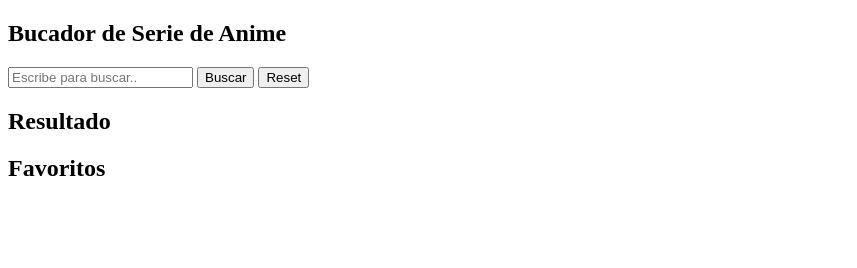
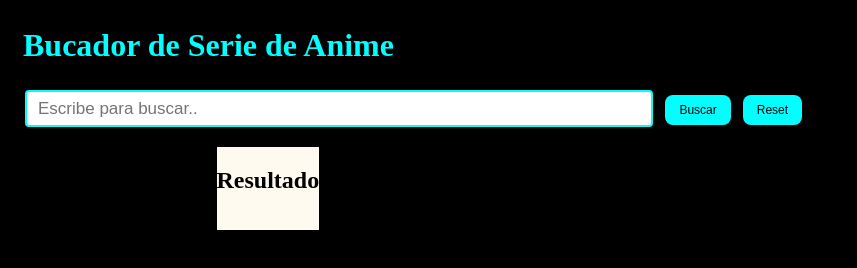
Before and after one commit to Adalab/modulo-2-evaluacion-final-Roxana-Solano, a website built with Vite: page src/index.html in a window 1280 px wide. Shown: the whole page, without its empty margins (0-857 px from the left). Built offline with nearby package versions, Linux system fonts and the light colour scheme.

Commit message:
I add styles to the CSS

```diff
--- a/src/js/main.js
+++ b/src/js/main.js
@@ -11,6 +11,7 @@ const favorite = [];
 function buttonSearch() {
   buttonSerch.addEventListener("click", (ev) => {
     ev.preventDefault();
+
     const valueInputSearch = inputSearch.value;
     if (valueInputSearch === "") {
       seriesList.innerHTML = `<p> No hay resultados </p>`;
@@ -31,7 +32,9 @@ function renderData(data) {
 
   for (const anime of data) {
     const title = anime.title;
-    const image = anime.images.jpg.image_url;
+    let image = anime.images.jpg.image_url;
+    //if /apple-touch-icon-256 image include image
+    // image = placeholder
     const id = anime.mal_id;
     draw(image, title, id, seriesList);
     addEventSerie(image, title, id, seriesFavorite);
@@ -40,8 +43,8 @@ function renderData(data) {
 
 function draw(image, title, id, container) {
   const serie = `<li id="serie-${id}">
+                    <img src="${image}" alt="${title}" width="150">
                     <h2>${title}</h2>
-                    <img src="${image}" alt="${title}" width="150">
                 </li>`;
   //innerHTMl del LI seriesList.innerHTML = seriesList.innerHTML + serie
   container.insertAdjacentHTML("beforeend", serie);
@@ -52,6 +55,7 @@ function addEventSerie(image, title, id, seriesFavorite) {
   item.addEventListener("click", (ev) => {
     ev.preventDefault();
     draw(image, title, id, seriesFavorite);
+    //agregar clase
     const obj = {
       image,
       title,
--- a/src/partials/main.html
+++ b/src/partials/main.html
@@ -1,19 +1,28 @@
 <main>
     <section>
-        <h1> Bucador de Serie de Anime </h1>
-        <div>
+        <h1 class="maintitle"> Bucador de Serie de Anime </h1>
+        <div class="search_anime">
             <input type="text" class="js_inputSearch input_search" placeholder="Escribe para buscar..">
-            <button class="js_bntSerch bnt_search">Buscar</button>
-            <button class="js_bntReset bnt_reset">Reset</button>
-            <h2>Resultado</h2>
-            <ul class="js_serieslist">
+            <button class="js_bntSerch bnt">Buscar</button>
+            <button class="js_bntReset bnt">Reset</button>
 
-            </ul>
-            <h2>Favoritos</h2>
-            <ul class="js_seriesfavorite">
+        </div>
+        <div class="container">
+            <div class="lisfavorite">
+                <h2>Favoritos</h2>
+                <ul class="seriesfavorite js_seriesfavorite">
 
-            </ul>
+                </ul>
+            </div>
+            <div class="lisresul">
+                <h2 class="title_resul">Resultado</h2>
+                <ul class="serieslist js_serieslist">
+
+                </ul>
+            </div>
+
         </div>
+
     </section>
 
 </main>
--- a/src/scss/core/_reset.scss
+++ b/src/scss/core/_reset.scss
@@ -1,5 +1,6 @@
-/* * {
+body {
   box-sizing: border-box;
   margin: 0;
   padding: 0;
-} */
+  background-color: black;
+}
--- a/src/scss/layout/_main.scss
+++ b/src/scss/layout/_main.scss
@@ -0,0 +1,66 @@
+.maintitle{
+    color: aqua;
+    font-size: 2rem;
+    margin-left: 23px;
+}
+.search_anime{
+    padding-left: 25px;
+
+}
+.serieslist{
+    display: flex;
+    flex-wrap: wrap;
+    gap: 16px;
+    justify-content: center;
+    li{
+        width: 160px;
+    }
+}
+.seriesfavorite{
+    width: 25%;
+     li{
+        width: 160px;
+    }
+}
+.seriesfavorite,.serieslist{
+    list-style-type: none;
+}
+
+.container{
+    display: flex;
+    gap: 8%;
+    align-items: flex-start;
+    padding: 20px;
+
+}
+.title_resul{
+    text-align: center;
+
+}
+ .input_search{
+    width: 48%;
+    height: 21px;
+    font-size: 17px;
+    padding: 6px 11px;
+    border-radius: 4px;
+    background-color: white;
+    color: black;
+    border: 2px solid aqua;
+ }
+ .bnt{
+    background-color: aqua;
+    color: black;
+    font-size: 12px;
+    padding: 8px 14px;
+    border: none;
+    border-radius: 8px;
+    cursor: pointer;
+    margin-left: 8px;
+ }
+ .lisresul{
+    background-color: floralwhite;
+ }
+/*  .lisfavorite{
+    background-color: pink;
+    margin-left: 1%;
+ } */
```
